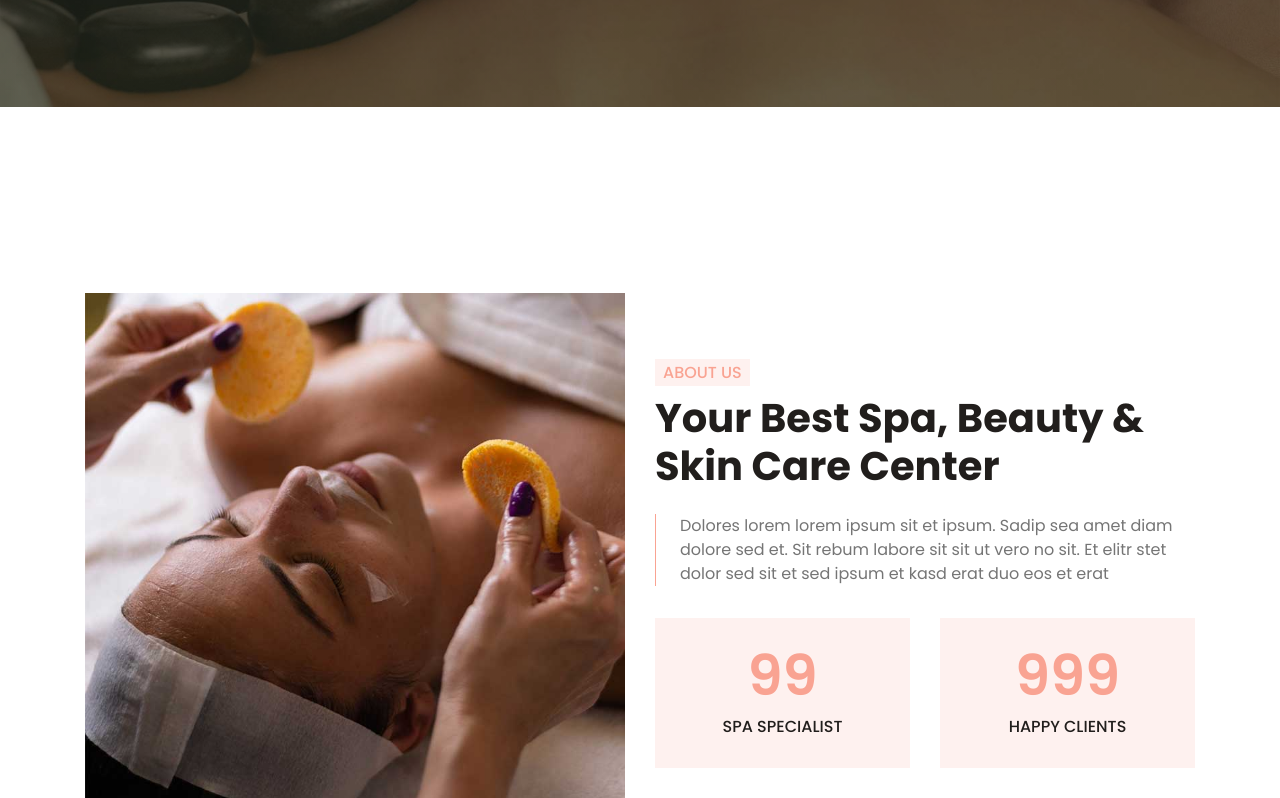
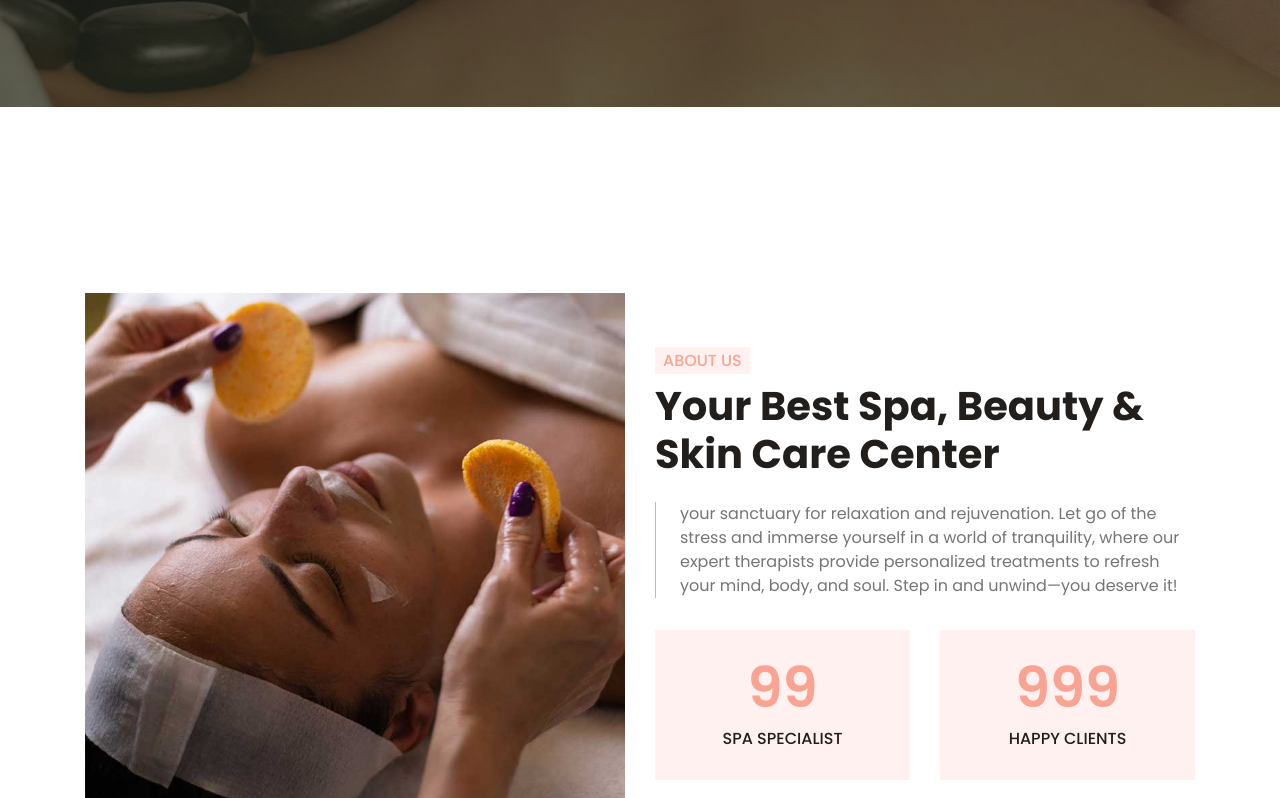
Before and after one commit to jazz-designs/trending-web, a plain HTML site: page spa/about.html in a window 1280 px wide. Shown: the part 375-1173 px from the top of the page. Drawn offline with nearby package versions, Linux system fonts and the light colour scheme.

Commit message:
third commit

```diff
--- a/spa/about.html
+++ b/spa/about.html
@@ -119,7 +119,7 @@
                 <div class="col-lg-6">
                     <h6 class="d-inline-block text-primary text-uppercase bg-light py-1 px-2">About Us</h6>
                     <h1 class="mb-4">Your Best Spa, Beauty & Skin Care Center</h1>
-                    <p class="pl-4 border-left border-primary">Dolores lorem lorem ipsum sit et ipsum. Sadip sea amet diam dolore sed et. Sit rebum labore sit sit ut vero no sit. Et elitr stet dolor sed sit et sed ipsum et kasd erat duo eos et erat</p>
+                    <p class="pl-4 border-left border-primary">your sanctuary for relaxation and rejuvenation. Let go of the stress and immerse yourself in a world of tranquility, where our expert therapists provide personalized treatments to refresh your mind, body, and soul. Step in and unwind—you deserve it!</p>
                     <div class="row pt-3">
                         <div class="col-6">
                             <div class="bg-light text-center p-4">
```
